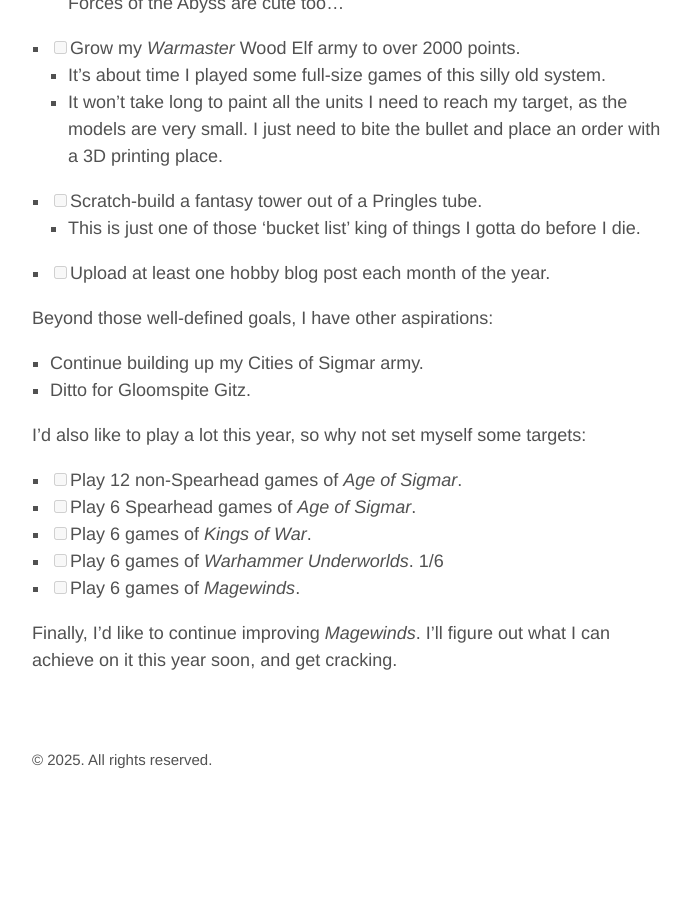
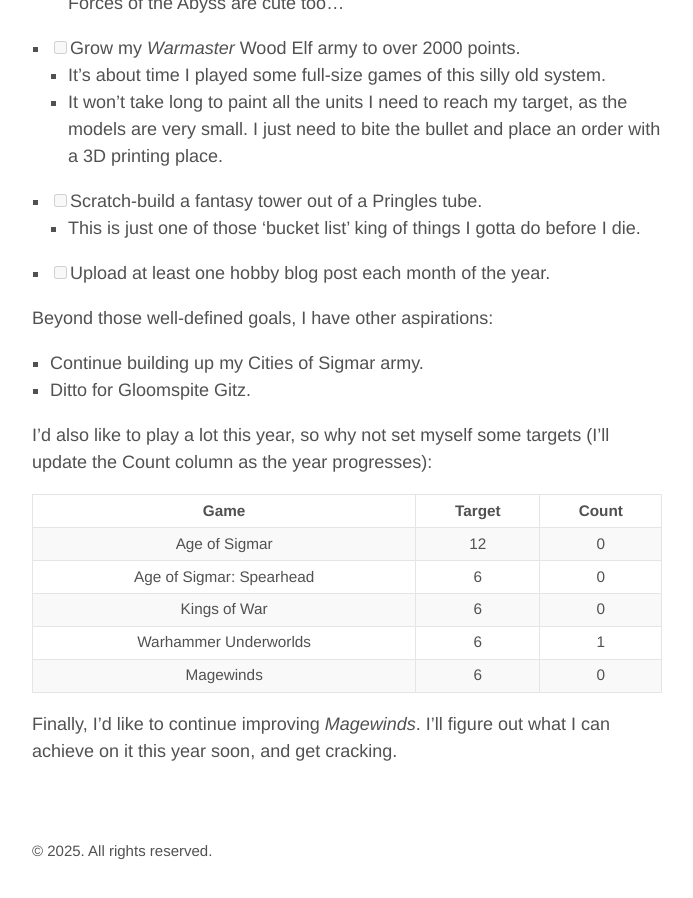
Before and after one commit to rachelnertia/rachelnertia.github.io, a Jekyll site: the page built from _posts/2025/2025-01-04-2025-hobby-goals.md, in a window 1280 px wide and 900 px high, scrolled down 1280 px. Shown: the whole window, without its empty margins (293-986 px from the left). Built offline with Jekyll 4.4.1, drawn with Linux system fonts in a browser that asks for light colours; before the commit the page ends 2089 px from its top, so only the background shows below that.

Commit message:
Update 2025-01-04-2025-hobby-goals.md

```diff
--- a/_posts/2025/2025-01-04-2025-hobby-goals.md
+++ b/_posts/2025/2025-01-04-2025-hobby-goals.md
@@ -39,12 +39,14 @@ Beyond those well-defined goals, I have other aspirations:
 - Continue building up my Cities of Sigmar army.
 - Ditto for Gloomspite Gitz.
 
-I'd also like to play a lot this year, so why not set myself some targets:
+I'd also like to play a lot this year, so why not set myself some targets (I'll update the Count column as the year progresses):
 
-- [ ] Play 12 non-Spearhead games of *Age of Sigmar*.
-- [ ] Play 6 Spearhead games of *Age of Sigmar*.
-- [ ] Play 6 games of *Kings of War*.
-- [ ] Play 6 games of *Warhammer Underworlds*. 1/6
-- [ ] Play 6 games of *Magewinds*.
+|           Game           | Target | Count |
+| :----------------------: | :----: | :---: |
+|      Age of Sigmar       |   12   |   0   |
+| Age of Sigmar: Spearhead |   6    |   0   |
+|       Kings of War       |   6    |   0   |
+|  Warhammer Underworlds   |   6    |   1   |
+|        Magewinds         |   6    |   0   |
 
 Finally, I'd like to continue improving *Magewinds*. I'll figure out what I can achieve on it this year soon, and get cracking.
```
